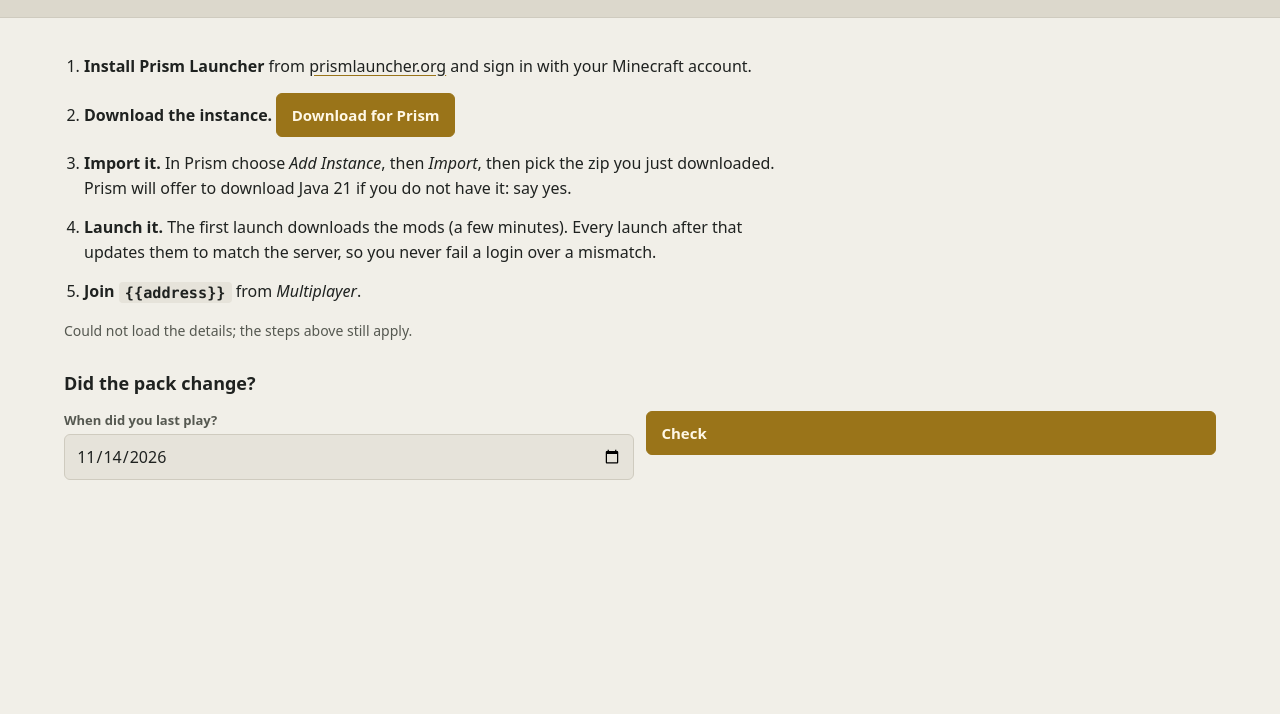
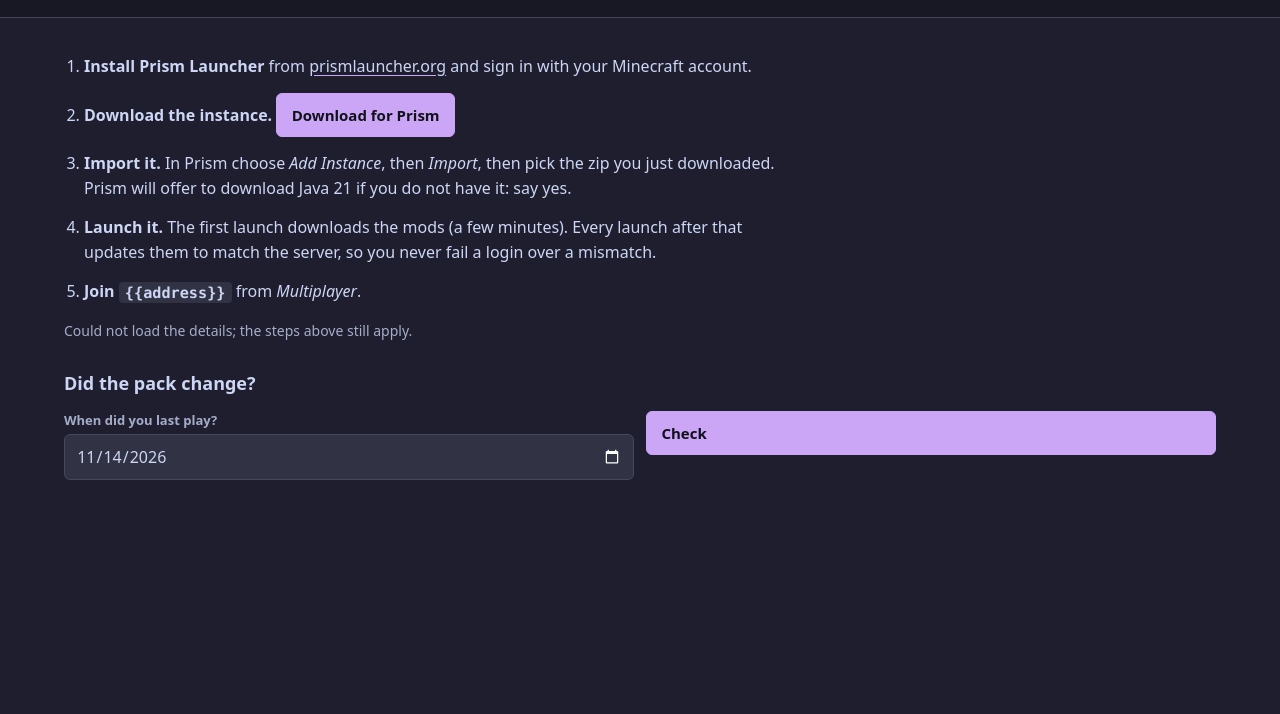
Before and after one commit to Bacconatr/mod-browser, a plain HTML site: page mod_browser/static/setup.html in a window 1280 px wide. Shown: the part 86-800 px from the top of the page. Drawn offline with Linux system fonts and the light colour scheme; no server answers.

Commit message:
Dress the site in Catppuccin Mocha, the owner's pick
Every colour already came from :root tokens, so the change is the token
values: base/mantle/surface grounds, text/subtext ink, mauve accent
(was brass), peach for trouble, green for up. Dark only, as asked;
the light-mode overrides go. Favicon follows the accent.

Co-Authored-By: Claude Opus 5.5 <noreply@anthropic.com>

```diff
--- a/mod_browser/static/app.css
+++ b/mod_browser/static/app.css
@@ -1,42 +1,26 @@
-/* Andesite casing, brass, copper. Dark first: friends check this in the
-   evening, right before launching the game. Light for daytime phones. */
+/* Catppuccin Mocha (catppuccin.com/palette). Dark only: friends check this
+   in the evening, right before launching the game. Mauve is the accent,
+   peach marks trouble, green means up. */
 :root {
   color-scheme: dark;
-  --ground: #1b1e1c;
-  --ground-2: #232724;
-  --line: #343a36;
-  --ink: #e9e6dc;
-  --ink-2: #b3b0a5;
-  --brass: #d6a93f;
-  --brass-ink: #1d1708;
-  --copper: #d07a45;
-  --down: #8f9690;
-  --ok: #8fc27a;
-  --focus: #f0c75e;
-  --band-ground: #2a2e2b;
+  --ground: #1e1e2e;     /* base */
+  --ground-2: #313244;   /* surface0 */
+  --line: #45475a;       /* surface1 */
+  --ink: #cdd6f4;        /* text */
+  --ink-2: #a6adc8;      /* subtext0 */
+  --brass: #cba6f7;      /* mauve */
+  --brass-ink: #11111b;  /* crust */
+  --copper: #fab387;     /* peach */
+  --down: #6c7086;       /* overlay0 */
+  --ok: #a6e3a1;         /* green */
+  --focus: #b4befe;      /* lavender */
+  --band-ground: #181825; /* mantle */
   --band-ink: var(--ink);
   --band-sub: var(--ink-2);
   --radius: 6px;
   --gap: 1rem;
   --font: system-ui, -apple-system, "Segoe UI", Roboto, "Helvetica Neue", Arial, sans-serif;
   --mono: ui-monospace, "SF Mono", "Cascadia Mono", Menlo, Consolas, monospace;
-}
-@media (prefers-color-scheme: light) {
-  :root {
-    color-scheme: light;
-    --ground: #f1efe8;
-    --ground-2: #e6e3da;
-    --line: #cfcbbf;
-    --ink: #1f2220;
-    --ink-2: #555850;
-    --brass: #9a7419;
-    --brass-ink: #fff8e6;
-    --copper: #a4511f;
-    --down: #5e645f;
-    --ok: #3f7a2c;
-    --focus: #8a6510;
-    --band-ground: #dcd8cc;
-  }
 }
 
 *, *::before, *::after { box-sizing: border-box; }
@@ -73,11 +57,8 @@ p { margin: 0; }
 }
 .band[data-state="starting"] {
   --band-ground: var(--copper);
-  --band-ink: #1e0e04;
-  --band-sub: #3d1f0c;
-}
-@media (prefers-color-scheme: light) {
-  .band[data-state="starting"] { --band-ink: #fff3ea; --band-sub: #f6d9c6; }
+  --band-ink: #11111b;
+  --band-sub: #313244;
 }
 .band-grid { display: grid; gap: 1.25rem; grid-template-columns: 1fr; align-items: end; }
 @media (min-width: 48rem) { .band-grid { grid-template-columns: 1fr auto; } }
@@ -92,7 +73,7 @@ p { margin: 0; }
   box-shadow: 0 0 0 2px color-mix(in srgb, var(--band-ink) 25%, transparent);
 }
 .band[data-state="online"] .lamp { background: var(--ok); }
-.band[data-state="starting"] .lamp { background: #ffd27a; animation: blink 1.2s ease-in-out infinite; }
+.band[data-state="starting"] .lamp { background: #f9e2af; animation: blink 1.2s ease-in-out infinite; }
 @keyframes blink { 50% { opacity: 0.35; } }
 @media (prefers-reduced-motion: reduce) { .band[data-state="starting"] .lamp { animation: none; } }
 
@@ -107,9 +88,6 @@ p { margin: 0; }
   background: color-mix(in srgb, var(--band-ground) 70%, #000 30%);
   color: var(--band-ink);
   width: 100%;
-}
-@media (prefers-color-scheme: light) {
-  .address { background: color-mix(in srgb, var(--band-ground) 75%, #fff 25%); }
 }
 @media (min-width: 48rem) { .address { width: 19rem; } }
 .button {
```
Also changed, not shown: mod_browser/static/add.html (line endings or trailing spaces), mod_browser/static/admin.html (line endings or trailing spaces), mod_browser/static/index.html (line endings or trailing spaces), mod_browser/static/queue.html (line endings or trailing spaces), mod_browser/static/setup.html (line endings or trailing spaces).
